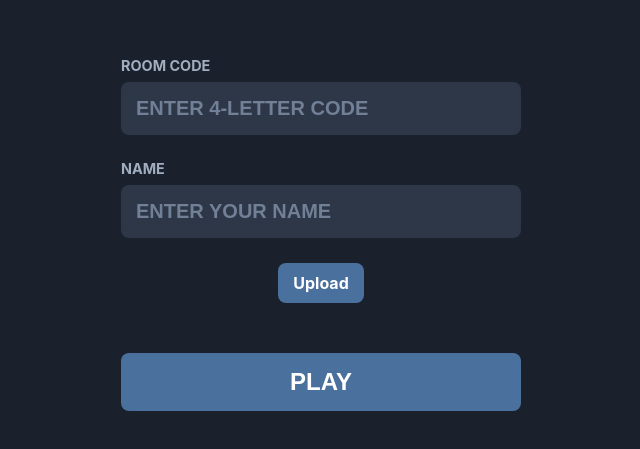
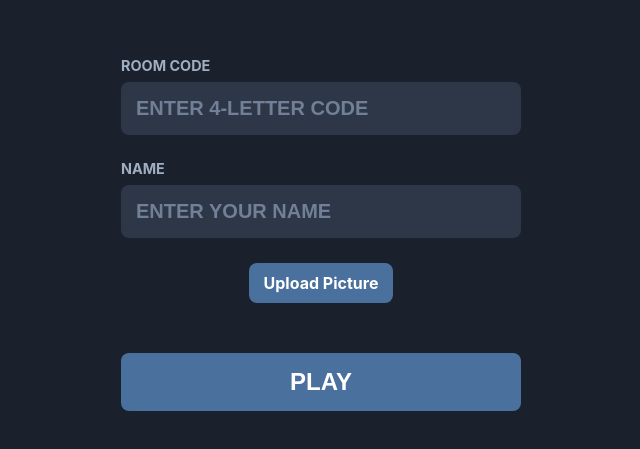
Before and after one commit to DouGrimaldi/DouGrimaldi.github.io, a plain HTML site: page index.html in a window 1280 px wide. Shown: the part 151-600 px from the top of the page, without its empty margins (319-959 px from the left). Drawn offline with Linux system fonts and the light colour scheme.

Commit message:
Update index.html

```diff
--- a/index.html
+++ b/index.html
@@ -20,7 +20,7 @@
                 <input type="text" id="name-input" placeholder="ENTER YOUR NAME" maxlength="20">
             </div>
             <div class="pfp-group">
-                <label for="pfp-input" class="pfp-label">Upload</label>
+                <label for="pfp-input" class="pfp-label">Upload Picture</label>
                 <input type="file" id="pfp-input" accept="image/png, image/jpeg">
                 <img id="pfp-preview" src="" alt="Profile Preview" class="pfp-preview" style="display: none;">
             </div>
```
